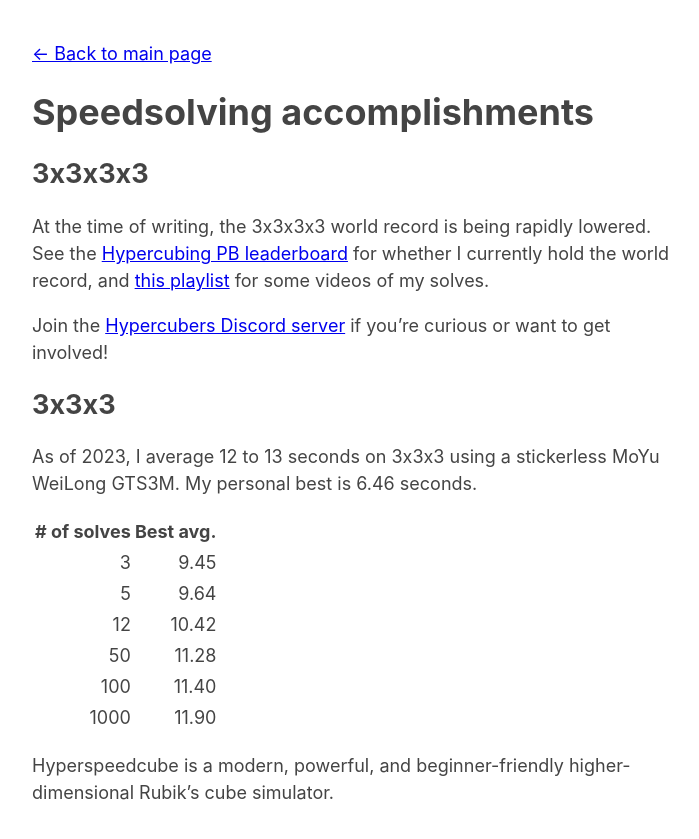
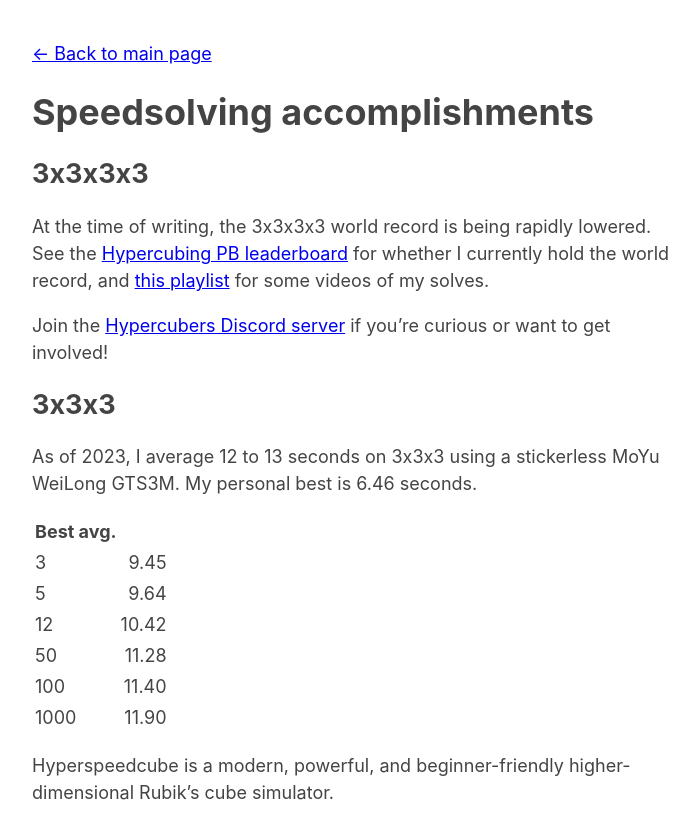
Before and after one commit to HactarCE/ajfarkas.dev, a Jekyll site: the page built from pages/speedsolving.md, in a window 1280 px wide. Shown: the top 839 px of the page, without its empty margins (283-982 px from the left). Built offline with Jekyll 4.4.1, drawn with Linux system fonts in a browser that asks for light colours; the repository's description, which GitHub fills in, is left out; our own code applies the rules of GitHub Pages for plain Markdown files.

Commit message:
Improve averages table

```diff
--- a/pages/speedsolving.md
+++ b/pages/speedsolving.md
@@ -15,13 +15,13 @@ Join the {% include hypercubers_discord.html %} if you're curious or want to get
 
 As of 2023, I average 12 to 13 seconds on 3x3x3 using a stickerless MoYu WeiLong GTS3M. My personal best is 6.46 seconds.
 
-| # of solves | Best avg. |
-| ----------: | --------: |
-|           3 |      9.45 |
-|           5 |      9.64 |
-|          12 |     10.42 |
-|          50 |     11.28 |
-|         100 |     11.40 |
-|        1000 |     11.90 |
+| Best avg. |       |
+| --------- | ----: |
+| 3         |  9.45 |
+| 5         |  9.64 |
+| 12        | 10.42 |
+| 50        | 11.28 |
+| 100       | 11.40 |
+| 1000      | 11.90 |
 
 Hyperspeedcube is a modern, powerful, and beginner-friendly higher-dimensional Rubik's cube simulator.
```
